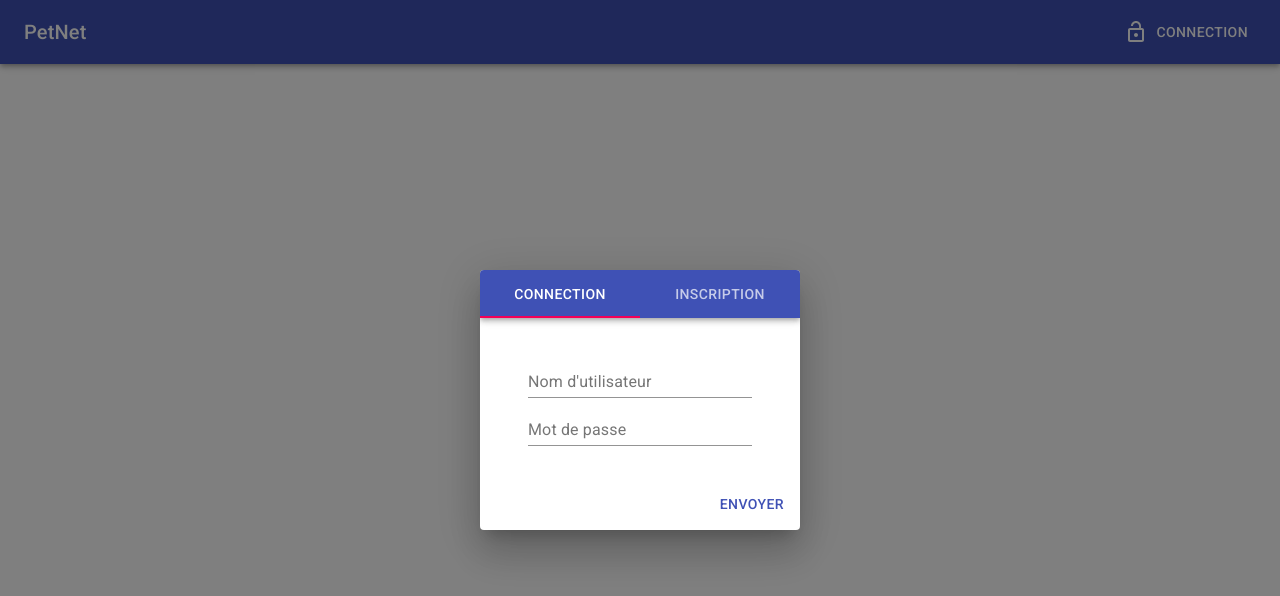
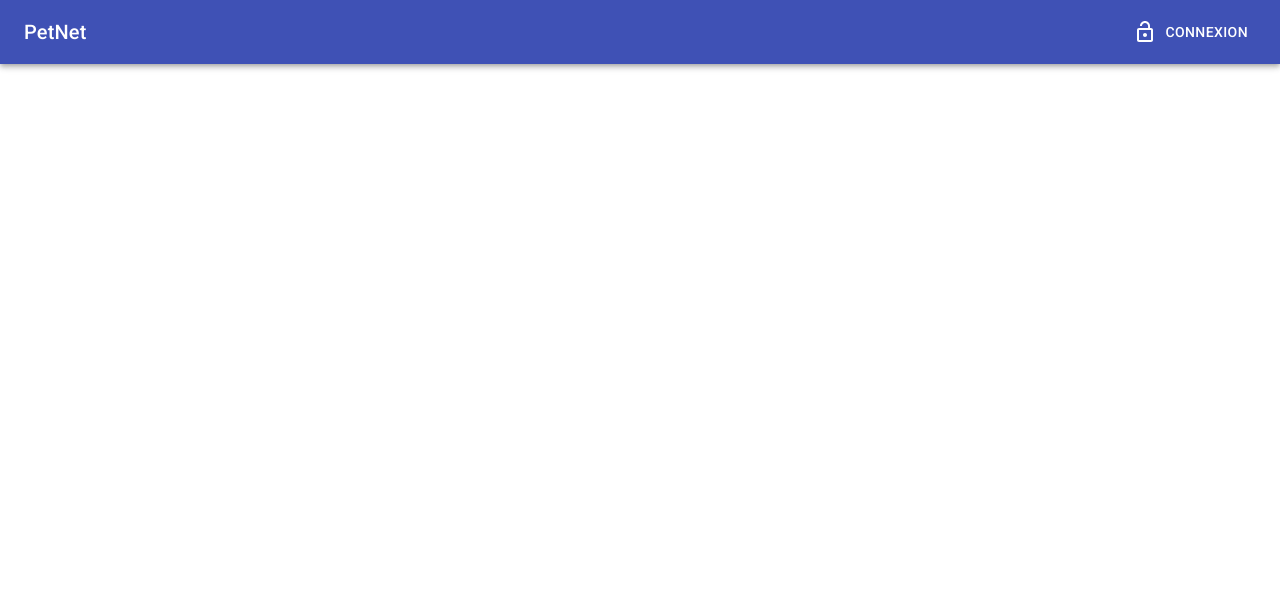
Before and after one commit to jolivald/formation-dev-web, a React (Create React App) app in the folder exo-22/client/: page / in a window 1280 px wide. Shown: the top 596 px of the page. Built offline with nearby package versions, Linux system fonts and the light colour scheme.

Commit message:
client login/register

```diff
--- a/exo-22/client/package.json
+++ b/exo-22/client/package.json
@@ -8,6 +8,7 @@
     "@testing-library/jest-dom": "^4.2.4",
     "@testing-library/react": "^9.3.2",
     "@testing-library/user-event": "^7.1.2",
+    "cross-fetch": "^3.0.4",
     "react": "^16.13.1",
     "react-dom": "^16.13.1",
     "react-scripts": "3.4.1"
--- a/exo-22/client/src/App.jsx
+++ b/exo-22/client/src/App.jsx
@@ -1,13 +1,54 @@
-import React from 'react';
+import React, { useState, useRef } from 'react';
+import fetch from 'cross-fetch';
 import NavBar from './NavBar';
 import LoginDialog from './LoginDialog';
 //import './App.css';
 
 const App = () => {
+  const [open, setOpen] = useState(false);
+  const [tab, setTab] = useState(0);
+  const loginRef = useRef(null);
+  const registerRef = useRef(null);
+  const labels = ['Connexion', 'Inscription'];
+  const forms = [loginRef, registerRef];
+  const apis = ['/login', '/register'];
+  const handleClose = () => {
+    setOpen(!open);
+  };
+  const handleChange = (event, newValue) => {
+    setTab(newValue);
+  };
+  const handleSubmit = (event) => {
+    const form = forms[tab];
+    const ins = document.querySelectorAll('input', form);
+    const data = Array.from(ins).reduce((acc, el) => {
+      acc[el.name] = el.value;
+      return acc;
+    }, {});
+    fetch(apis[tab], {
+      method: 'POST',
+      headers: {
+        'Content-Type': 'application/json',
+        'Accept': 'application/json'
+      },
+      body: JSON.stringify(data)
+    })
+      .then(response => response.json())
+      .then(jsonData => console.log(jsonData));
+    //console.log('submit', data);
+  };
   return (
     <div className="app">
-      <NavBar />
-      <LoginDialog/>
+      <NavBar
+        buttonLabel={labels[tab]}
+        onClick={handleClose}
+      />
+      <LoginDialog
+        {...{ open, tab, labels, loginRef, registerRef }}
+        onClose={handleClose}
+        onChange={handleChange}
+        onSubmit={handleSubmit}
+      />
     </div>
   );
 }
--- a/exo-22/client/src/LoginDialog.jsx
+++ b/exo-22/client/src/LoginDialog.jsx
@@ -1,4 +1,4 @@
-import React, { useState } from 'react';
+import React from 'react';
 import Button from '@material-ui/core/Button';
 //import TextField from '@material-ui/core/TextField';
 import Dialog from '@material-ui/core/Dialog';
@@ -19,36 +19,44 @@ const createProps = index => ({
   'aria-controls': `simple-tabpanel-${index}`
 });
 
-
-const LoginDialog = () => {
-  const [value, setValue] = useState(0);
-  const handleChange = (event, newValue) => {
-    setValue(newValue);
-  };
+const LoginDialog = ({
+    open,
+    tab,
+    labels,
+    loginRef,
+    registerRef,
+    onClose,
+    onChange,
+    onSubmit
+  }) => {
   return (
-    <Dialog open={true} aria-labelledby="form-dialog-title">
+    <Dialog
+      open={open}
+      onClose={onClose}
+      aria-labelledby="form-dialog-title"
+    >
       <DialogTitle id="form-dialog-title" style={{ padding: 0 }}>
         <AppBar position="static">
-          <Tabs value={value} onChange={handleChange} aria-label="simple tabs example">
-            <Tab label="Connection" {...createProps(0)} />
-            <Tab label="Inscription" {...createProps(1)} />
+          <Tabs value={tab} onChange={onChange} aria-label="simple tabs example">
+            <Tab label={labels[0]} {...createProps(0)} />
+            <Tab label={labels[1]} {...createProps(1)} />
           </Tabs>
         </AppBar>
       </DialogTitle>
       <DialogContent>
 
-        <TabPanel value={value} index={0}>
-          <LoginForm />
+        <TabPanel value={tab} index={0}>
+          <LoginForm ref={loginRef} />
         </TabPanel>
 
-        <TabPanel value={value} index={1}>
-          <RegisterForm />
+        <TabPanel value={tab} index={1}>
+          <RegisterForm ref={registerRef} />
         </TabPanel>
 
       </DialogContent>
       <DialogActions>
-        <Button color="primary">
-          Envoyer
+        <Button color="primary" onClick={onSubmit}>
+          {labels[tab]}
         </Button>
       </DialogActions>
     </Dialog>
--- a/exo-22/client/src/LoginForm.jsx
+++ b/exo-22/client/src/LoginForm.jsx
@@ -1,18 +1,18 @@
-import React from 'react';
+import React, { forwardRef } from 'react';
 import FormGroup from '@material-ui/core/FormGroup';
 import TextField from '@material-ui/core/TextField';
 
-const LoginForm = () => {
+const LoginForm = forwardRef((props, ref) => {
   return (
-    <form>
+    <form ref={ref}>
       <FormGroup>
-        <TextField id="standard-basic" label="Nom d'utilisateur" />
+        <TextField id="login-username" name="username" label="Nom d'utilisateur" />
       </FormGroup>
       <FormGroup>
-        <TextField id="standard-basic" label="Mot de passe" />
+        <TextField id="login-password" name="password" type="password" label="Mot de passe" />
       </FormGroup>
     </form>
   );
-};
+});
 
 export default LoginForm;
--- a/exo-22/client/src/NavBar.jsx
+++ b/exo-22/client/src/NavBar.jsx
@@ -1,5 +1,4 @@
 import React from 'react';
-import { makeStyles } from '@material-ui/core/styles';
 import AppBar from '@material-ui/core/AppBar';
 import Toolbar from '@material-ui/core/Toolbar';
 import Typography from '@material-ui/core/Typography';
@@ -7,34 +6,22 @@ import Button from '@material-ui/core/Button';
 import Link from '@material-ui/core/Link';
 import LockOpen from '@material-ui/icons/LockOpen';
 
-const useStyles = makeStyles((theme) => ({
-  menuButton: {
-    marginRight: theme.spacing(2),
-  },
-  title: {
-    flexGrow: 1,
-  },
-}));
 /*
 TODO:
  if logged => icon buttons profile & messages
  else => button login/register
 */
-const NavBar = () => {
-  const classes = useStyles();
+const NavBar = ({ buttonLabel, onClick }) => {
   return (
     <AppBar position="static">
       <Toolbar>
-        {/*<IconButton edge="start" className={classes.menuButton} color="inherit" aria-label="menu">
-          <MenuIcon />
-        </IconButton>*/}
-        <Typography variant="h6" className={classes.title}>
+        <Typography variant="h6" style={{ flexGrow: 1 }}>
           <Link href="/" color="inherit">
           PetNet
           </Link>
         </Typography>
         <LockOpen />
-        <Button color="inherit">Connection</Button>
+        <Button onClick={onClick} color="inherit">{buttonLabel}</Button>
       </Toolbar>
     </AppBar>
   );
--- a/exo-22/client/src/RegisterForm.jsx
+++ b/exo-22/client/src/RegisterForm.jsx
@@ -1,24 +1,24 @@
-import React from 'react';
+import React, { forwardRef } from 'react';
 import FormGroup from '@material-ui/core/FormGroup';
 import TextField from '@material-ui/core/TextField';
 
-const RegisterForm = () => {
+const RegisterForm = forwardRef((props, ref) => {
   return (
-    <form>
+    <form ref={ref}>
       <FormGroup>
-        <TextField id="standard-basic" label="Nom d'utilisateur" />
+        <TextField id="register-username" name="username" label="Nom d'utilisateur" />
       </FormGroup>
       <FormGroup>
-        <TextField id="standard-basic" label="Adresse email" />
+        <TextField id="register-email" name="email" label="Adresse email" />
       </FormGroup>
       <FormGroup>
-        <TextField id="standard-basic" label="Mot de passe" />
+        <TextField id="register-password1" name="password1" type="password" label="Mot de passe" />
       </FormGroup>
       <FormGroup>
-        <TextField id="standard-basic" label="Confirmer le mot de passe" />
+        <TextField id="register-password2" name="password2" type="password" label="Confirmer le mot de passe" />
       </FormGroup>
     </form>
   );
-};
+});
 
 export default RegisterForm;
```
Also changed, not shown: 1 other file (tests, documents, lock files or other folders).
